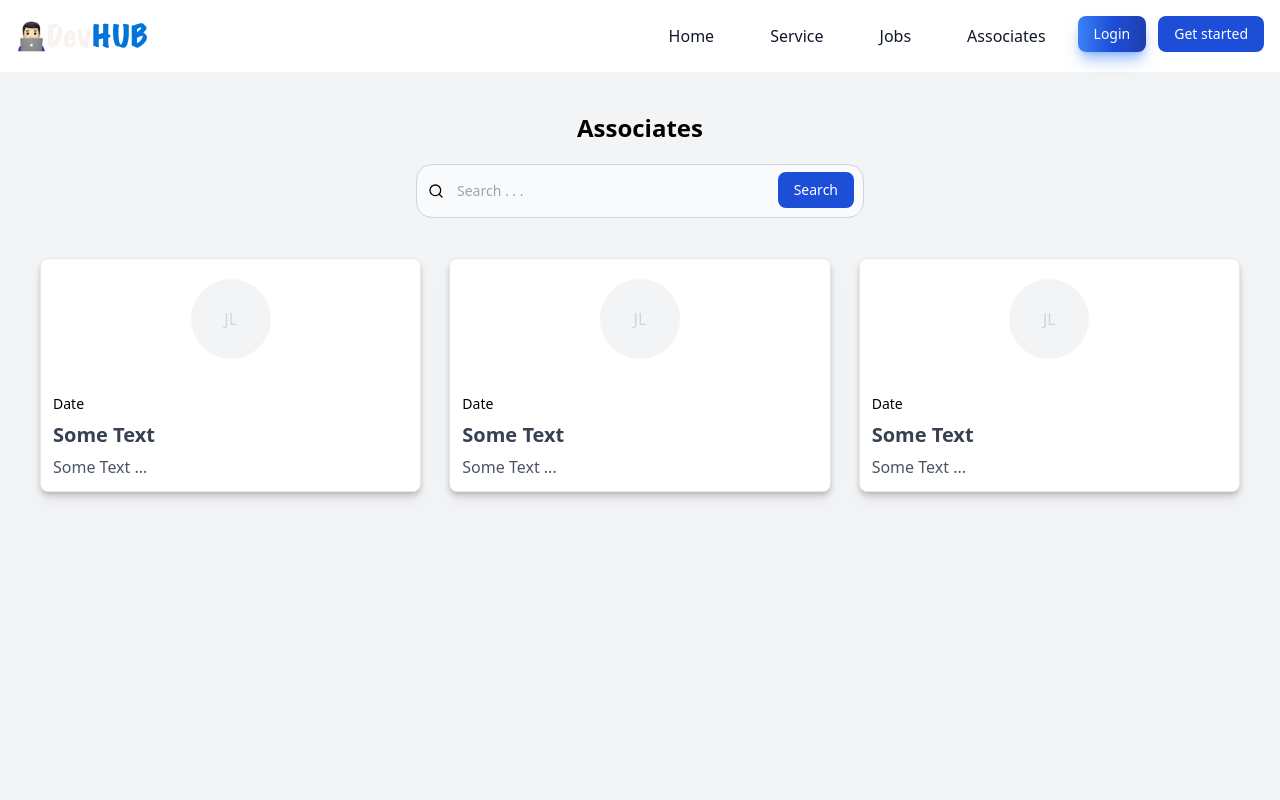
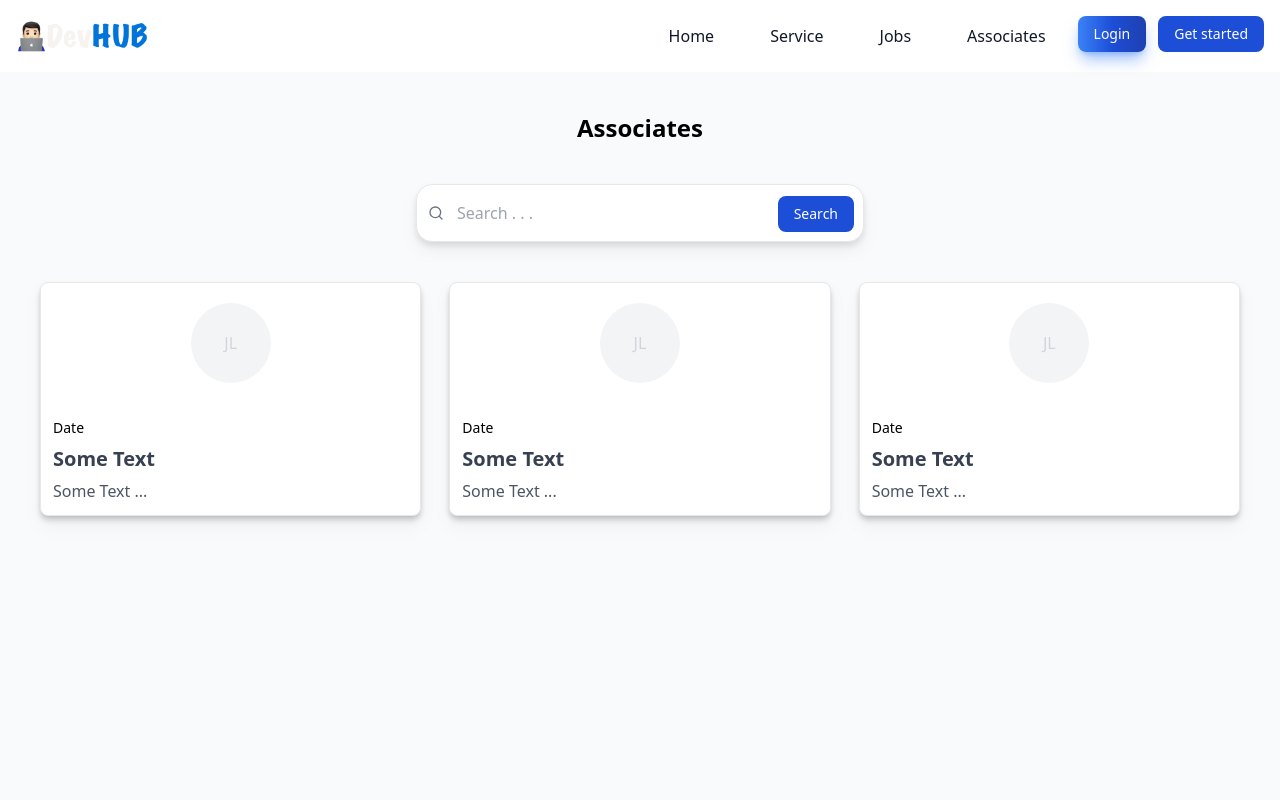
Before and after one commit to FernyCastro8/DevHub, a React (Create React App) app in the folder client/: page /associates in a window 1280 px wide. Shown: the top 800 px of the page. Built offline with nearby package versions, Linux system fonts and the light colour scheme.

Commit message:
JobsPage - fixing && detailing UI

```diff
--- a/client/src/component/Associates.js
+++ b/client/src/component/Associates.js
@@ -4,23 +4,26 @@ import { LuSearch } from "react-icons/lu";
 
 function Associates() {
     return (
-        <div className='h-screen w-screen bg-gray-100 overflow-auto' >
+        <div className='h-screen w-screen bg-gray-50 overflow-auto' >
 
             <section className="p-10">
                 <h1 className="text-center font-bold text-2xl">Associates</h1>
 
-                {/* Search bar */}
-                <form className="max-w-md mx-auto pt-5">
-                    <label for="default-search" className="mb-2 text-sm font-medium sr-only text-white">Search</label>
+                {/*   <---  Search bar --->  */}
+                <form className="max-w-md mx-auto pt-10 drop-shadow-lg">
+                    <label for="search"
+                        className="mb-2 text-sm font-medium text-gray-900 sr-only dark:text-white">Search</label>
                     <div className="relative">
                         <div className="absolute inset-y-0 start-0 flex items-center ps-3 pointer-events-none">
-                            <LuSearch />
+                            <LuSearch className="w-4 h-4 text-gray-500 dark:text-gray-400" aria-hidden="true" />
                         </div>
-                        <input type="search" id="search-bar"
-                            className="block w-full p-4 ps-10 text-sm  border rounded-2xl border-gray-300 bg-gray-50  dark:bg-gray-200 dark:border-gray-200 dark:placeholder-gray-500  "
+                        <input
+                            type="search"
+                            id="search"
+                            className="block w-full p-4 ps-10 text-md text-gray-900 border rounded-2xl  dark:bg-white dark:border-gray-5400 dark:placeholder-gray-400  dark:focus:ring-blue-500 dark:focus:border-blue-500"
                             placeholder="Search . . ." required />
-                        <button type="submit"
-                            className="text-white absolute end-2.5 bottom-2.5 bg-blue-700 hover:bg-blue-800 focus:ring-4 focus:outline-none focus:ring-blue-300 font-medium rounded-lg text-sm px-4 py-2 dark:bg-blue-600 dark:hover:bg-blue-700 dark:focus:ring-blue-800">Search</button>
+
+                        <button type="submit" className="text-white absolute end-2.5 bottom-2.5 bg-blue-700 hover:bg-blue-800 focus:ring-4 focus:outline-none focus:ring-blue-300 font-medium rounded-lg text-sm px-4 py-2 dark:bg-blue-600 dark:hover:bg-blue-700 dark:focus:ring-blue-800">Search</button>
                     </div>
                 </form>
 
--- a/client/src/component/Service.js
+++ b/client/src/component/Service.js
@@ -10,7 +10,9 @@ import { BsBriefcaseFill } from "react-icons/bs"; // suitcase icon
 function Service() {
     return (
 
-        <div id="services" className="section relative pt-20 pb-12 md:pt-16 md:pb-10 bg-gray-100 h-screen w-screen overflow-auto">
+        <div id="services"
+            className="section relative pt-20 pb-12 md:pt-16 md:pb-10 bg-gray-50 h-screen w-screen overflow-auto">
+
             <div className="container xl:max-w-6xl mx-auto px-4">
 
                 <header className="text-center mx-auto mb-12 lg:px-20">
--- a/client/src/pages/JobsPage.js
+++ b/client/src/pages/JobsPage.js
@@ -5,8 +5,11 @@ import { LuSearch } from "react-icons/lu";
 function JobsPage() {
     return (
         <div >
-            <div className="bg-gray-100">
+            <div className="bg-gray-50">
 
+                <h1 className="flex justify-center text-3xl font-bold p-5">Jobs</h1>
+
+                {/*   <---  Search bar --->  */}
                 <form className="max-w-md mx-auto pt-10 drop-shadow-lg">
                     <label for="search"
                         className="mb-2 text-sm font-medium text-gray-900 sr-only dark:text-white">Search</label>
@@ -17,7 +20,7 @@ function JobsPage() {
                         <input
                             type="search"
                             id="search"
-                            className="block w-full p-4 ps-10 text-md text-gray-900 border border-gray-300 rounded-2xl bg-gray-50 focus:ring-blue-500 focus:border-blue-500 dark:bg-white dark:border-gray-600 dark:placeholder-gray-400  dark:focus:ring-blue-500 dark:focus:border-blue-500"
+                            className="block w-full p-4 ps-10 text-md text-gray-900 border rounded-2xl  dark:bg-white dark:border-gray-5400 dark:placeholder-gray-400  dark:focus:ring-blue-500 dark:focus:border-blue-500"
                             placeholder="Search . . ." required />
 
                         <button type="submit" className="text-white absolute end-2.5 bottom-2.5 bg-blue-700 hover:bg-blue-800 focus:ring-4 focus:outline-none focus:ring-blue-300 font-medium rounded-lg text-sm px-4 py-2 dark:bg-blue-600 dark:hover:bg-blue-700 dark:focus:ring-blue-800">Search</button>
@@ -37,7 +40,7 @@ function JobsPage() {
                                 {/* <!-- Listing Items --> */}
                                 <div
                                     onclick="handleListingClick(listing)" // Funtion to retrive job from API
-                                    className="cursor-pointer  mb-4 p-4 border-2 border-gray-200  dark:border-gray-300  rounded-3xl  ">
+                                    className="cursor-pointer  mb-4 p-4 border-2 border-gray-200  dark:border-gray-300  rounded-3xl drop-shadow-lg ">
                                     <h2 className="text-2xl">Job Name: </h2>
                                     <h3 className="text-sm">Company: </h3>
                                     <ul className="mt-4">
@@ -47,11 +50,13 @@ function JobsPage() {
                                     <h3 className="text-md mt-4">Job Details:</h3>
                                     <p className="">some text</p>
 
-                                    <h3 className="text-xs mt-4">Date posted</h3>
+                                    <h3 className="text-xs mt-4">Date posted:</h3>
                                 </div>
                                 {/* <!-- End of a single listing item --> */}
                             </div>
                         </div>
+
+
                         {/* <!-- Right Column --> */}
                         <div className="overflow-y-auto max-h-600px md:max-h-screen">
                             <div className="rounded-3xl p-4 ">
@@ -73,7 +78,7 @@ function JobsPage() {
                                     {/* <!-- Apply Button --> */}
                                     <button type="submit"
                                         onclick="handleApply(selectedListing._id)" // Funtion to select listing and apple ??
-                                        className="bg-gray-100 text-gray-900 dark:bg-gray-500 dark:text-gray-100 px-3 py-2 mt-4 rounded-xl " >Apply Here</button>
+                                        className="bg-gray-100 text-gray-900 dark:bg-blue-500 dark:text-gray-100 px-3 py-2 mt-4 rounded-xl " >Apply Here</button>
                                 </div>
                             </div>
                         </div>
```
